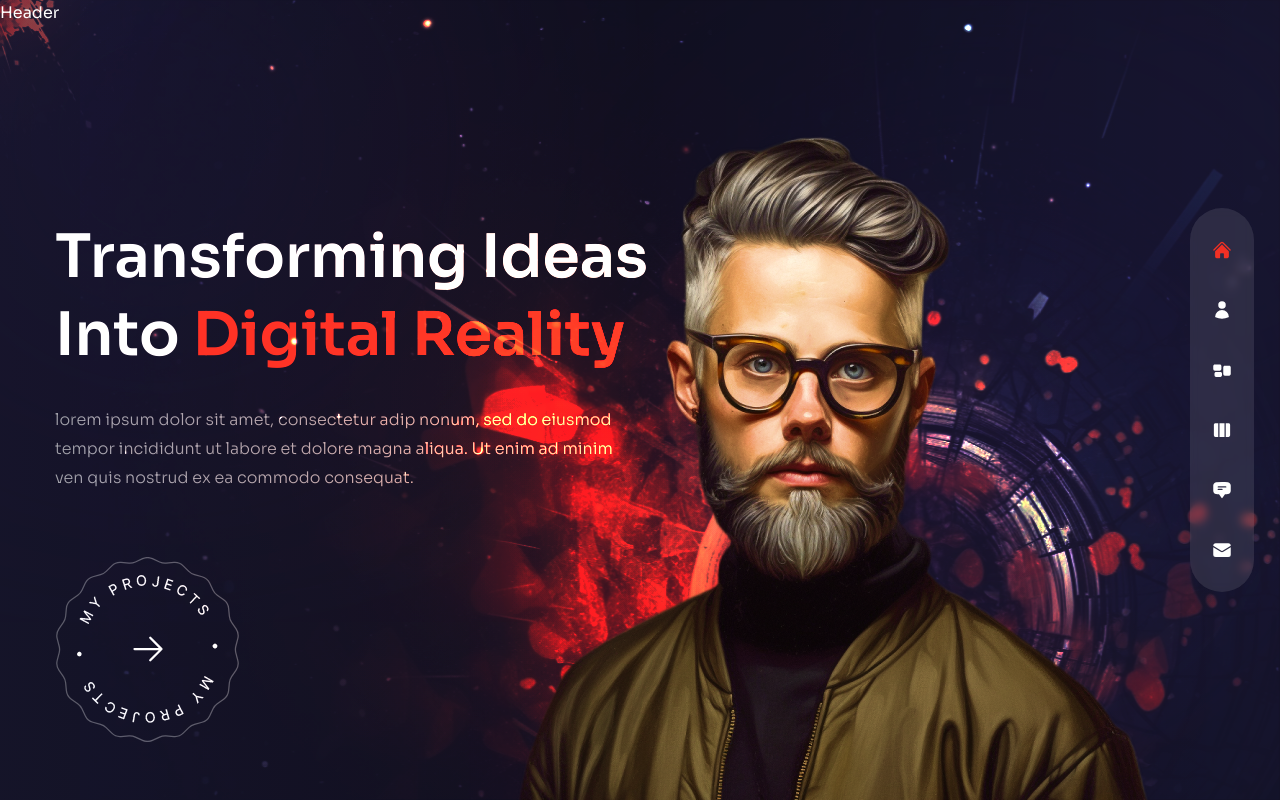
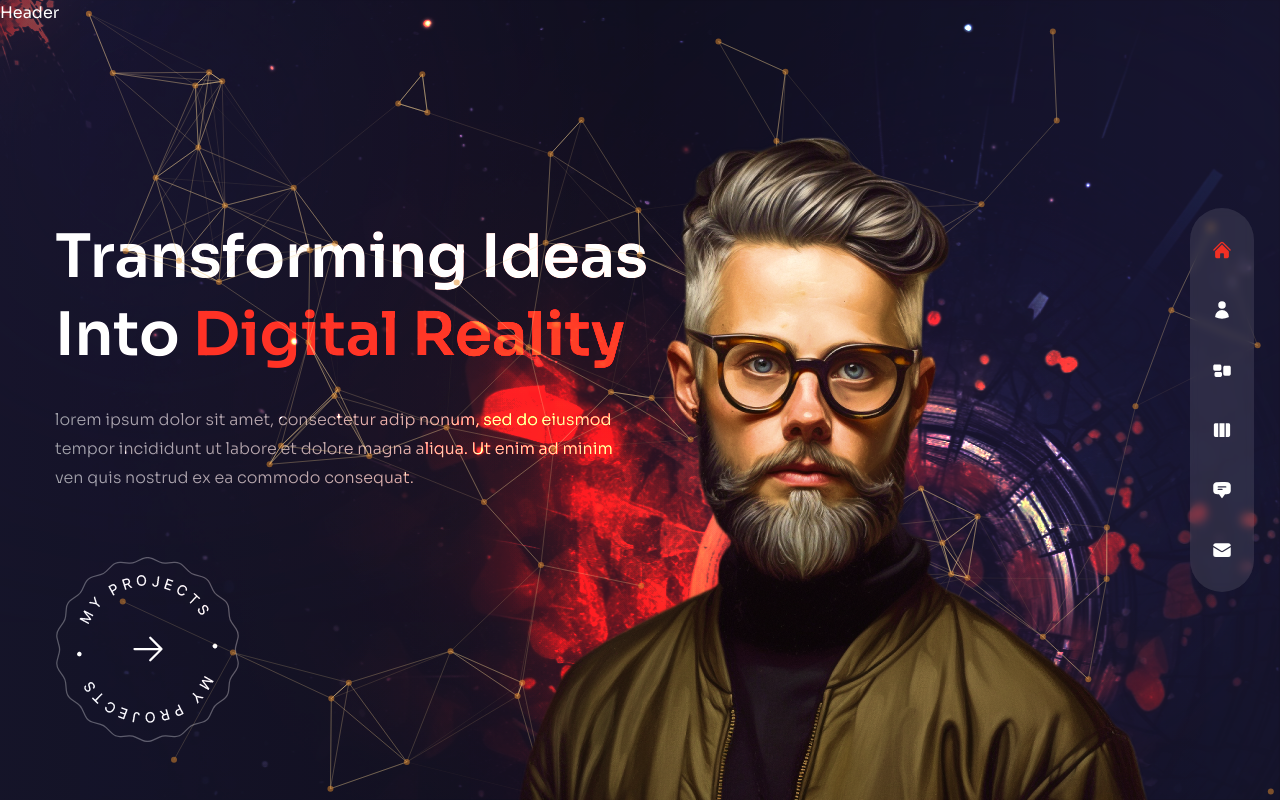
Before and after one commit to shariful10/Next-Portfolio, a Next.js app: page / in a window 1280 px wide. Built offline with nearby package versions, Linux system fonts and the light colour scheme.

Commit message:
Particles Implemented On Home Page

```diff
--- a/components/ParticlesContainer.js
+++ b/components/ParticlesContainer.js
@@ -32,9 +32,62 @@
 						onHover: {
 							enable: true,
 							mode: "repulse",
-						}
+						},
+						resize: true,
+					},
+					modes: {
+						push: {
+							quantity: 90,
+						},
+						repalse: {
+							distance: 200,
+							duration: 0.4,
+						},
 					},
 				},
+				particles: {
+					color: {
+						value: "#E68E2E",
+					},
+					links: {
+						color: "#F5D393",
+						distance: 150,
+						enable: true,
+						opacity: 0.5,
+						width: 1,
+					},
+					collisions: {
+						enable: true,
+					},
+					move: {
+						direction: "none",
+						enable: true,
+						outMode: {
+							default: "bounce",
+						},
+						random: false,
+						speed: 1,
+						straight: false,
+					},
+					number: {
+						density: {
+							enable: true,
+							area: 800,
+						},
+						value: 80,
+					},
+					opacity: {
+						value: 0.5,
+					},
+					shape: {
+						type: "circle",
+					},
+					size: {
+						min: 1,
+						max: 5,
+					},
+				},
+				detectRetina: true,
 			}}
 		/>
 	);
```
